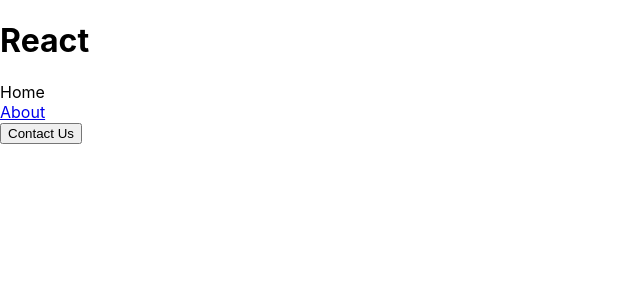
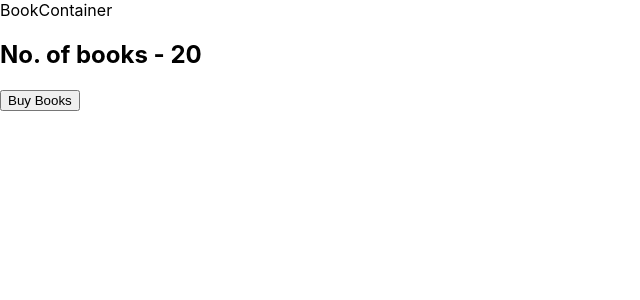
Before and after one commit to rajatmishra11/2000320120133, a React (Create React App) app: page / in a window 1280 px wide. Shown: the top 300 px of the page, without its empty margins (0-640 px from the left). Built offline with nearby package versions, Linux system fonts and the light colour scheme.

Commit message:
Added Redux and React-Redux

```diff
--- a/package.json
+++ b/package.json
@@ -9,8 +9,10 @@
     "axios": "^1.6.7",
     "react": "^18.2.0",
     "react-dom": "^18.2.0",
+    "react-redux": "^9.1.0",
     "react-router-dom": "^6.22.3",
     "react-scripts": "5.0.1",
+    "redux": "^5.0.1",
     "web-vitals": "^2.1.4"
   },
   "scripts": {
--- a/src/App.js
+++ b/src/App.js
@@ -1,5 +1,5 @@
 import "./App.css";
-import Routing from "./Components/Routing";
+
 
 
 
@@ -28,6 +28,12 @@ import Routing from "./Components/Routing";
 // import AxiosUpdate from "./Components/AxiosUpdate";
 // import AgeValidation from "./Components/AgeValidation";
 // import Name from "./Components/Name";
+// import Routing from "./Components/Routing";
+
+import { Provider } from "react-redux";
+import store from "../src/reduxContainer/Store"
+import BookContainer from "./reduxContainer/BookContainer";
+
 
 function App() {
 
@@ -100,69 +106,75 @@ function App() {
 // console.log(one, two, three, rest);
 
   return (
-    <div>
-      <h1>React</h1>
-      {/* <h2>{x}</h2>
-      <button onClick={updateState}>Click me to Change x</button> */}
 
-      {/* <FetchUser/> */}
+  //   <div>
+  //     <h1>React</h1>
+  //     {/* <h2>{x}</h2>
+  //     <button onClick={updateState}>Click me to Change x</button> */}
 
-      {/* <UseEffect/> */}
+  //     {/* <FetchUser/> */}
 
-      {/* <UseRef/> */}
+  //     {/* <UseEffect/> */}
 
-      {/* <Parent/> */}
+  //     {/* <UseRef/> */}
 
-      {/* <UseContext/> */}
+  //     {/* <Parent/> */}
 
-      {/* <UseContext2/> */}
+  //     {/* <UseContext/> */}
 
-      {/* <UseMemo/> */}
+  //     {/* <UseContext2/> */}
 
-      {/* <UseCallback/> */}
+  //     {/* <UseMemo/> */}
 
-      {/* <Forms/> */}
+  //     {/* <UseCallback/> */}
 
-      {/* <ChildB getData={getData}/> */}
+  //     {/* <Forms/> */}
+
+  //     {/* <ChildB getData={getData}/> */}
 
 
-    {/*
-      {IPL[0]} <br />
-    {IPL[1]} <br />
-    {IPL[2]} <br />
-      */}
-    {/* {IPL.map((team)=> <h1> {team} </h1> )}
-      {res} */}
+  //   {/*
+  //     {IPL[0]} <br />
+  //   {IPL[1]} <br />
+  //   {IPL[2]} <br />
+  //     */}
+  //   {/* {IPL.map((team)=> <h1> {team} </h1> )}
+  //     {res} */}
 
 
-    {/* {IPL.map((team, index)=> <h1 key={index}> {team} </h1> )} */}
+  //   {/* {IPL.map((team, index)=> <h1 key={index}> {team} </h1> )} */}
 
-    {/* {l1.map((obj)=> <h1 key={obj.id} > {obj.name}</h1>)} */}
+  //   {/* {l1.map((obj)=> <h1 key={obj.id} > {obj.name}</h1>)} */}
 
-    {/* <h1>hello my name is {allValue.firstName} {allValue.lastName}</h1>
-     <button onClick={handleButton}>Click here</button>  */}
+  //   {/* <h1>hello my name is {allValue.firstName} {allValue.lastName}</h1>
+  //    <button onClick={handleButton}>Click here</button>  */}
 
-    {/* <ol>
-      {items.map(item=>( <li> {item}</li>))}
-    </ol>
-    <button onClick={handleAdd}>Reciepe</button> */}
+  //   {/* <ol>
+  //     {items.map(item=>( <li> {item}</li>))}
+  //   </ol>
+  //   <button onClick={handleAdd}>Reciepe</button> */}
 
-    {/* <Counter/> */}
+  //   {/* <Counter/> */}
 
-    {/* <Custom/> */}
+  //   {/* <Custom/> */}
 
-    {/* <AxiosTutorial/> */}
+  //   {/* <AxiosTutorial/> */}
 
-    {/* <AxiosPost/> */}
+  //   {/* <AxiosPost/> */}
 
-    {/* <AxiosUpdate/> */}
+  //   {/* <AxiosUpdate/> */}
 
-    {/* <AgeValidation/> */}
+  //   {/* <AgeValidation/> */}
 
-    {/* <Name  fname= "John" lname="Doe"/> */}
+  //   {/* <Name  fname= "John" lname="Doe"/> */}
 
-    <Routing/>
-    </div>
+  //   {/* <Routing/> */}
+  // </div>
+
+  <Provider store={store}>
+      <BookContainer/>
+    </Provider>
+
   );
 }
 
--- /dev/null
+++ b/src/reduxContainer/BookAction.js
@@ -0,0 +1,8 @@
+import { buy_book } from "./BookTypes"
+
+const purchase_book=()=>{
+    return {
+        type : buy_book
+    }
+}
+export default purchase_book;
--- /dev/null
+++ b/src/reduxContainer/BookContainer.js
@@ -0,0 +1,18 @@
+import React from 'react'
+import { useDispatch, useSelector } from 'react-redux'
+import purchase_book from './BookAction'
+
+const BookContainer = () => {
+    const noOfBooks =   useSelector(state=> state.NumberOfBooks)
+    const dispatch= useDispatch()
+  return (
+    <>
+        <div>BookContainer</div>
+        <h2>No. of books - {noOfBooks}</h2>
+        <button onClick={()=>{dispatch(purchase_book())}
+        }>Buy Books</button>
+    </>
+  )
+}
+
+export default BookContainer
--- /dev/null
+++ b/src/reduxContainer/BookReducer.js
@@ -0,0 +1,21 @@
+// BookReducer.js
+import { buy_book } from "./BookTypes";
+
+// Contains initial state
+const initialState = {
+    NumberOfBooks: 20
+};
+
+const BookReducer = (state = initialState, action) => {
+    switch (action.type) {
+        case buy_book:
+            return {
+                ...state,
+                NumberOfBooks: state.NumberOfBooks - 1 // Corrected subtraction
+            };
+        default:
+            return state;
+    }
+};
+
+export default BookReducer;
--- /dev/null
+++ b/src/reduxContainer/BookTypes.js
@@ -0,0 +1 @@
+export const buy_book= 'buy_book';
--- /dev/null
+++ b/src/reduxContainer/Store.js
@@ -0,0 +1,6 @@
+import { createStore } from 'redux'; // Import createStore from redux, not react-redux
+import BookReducer from "./BookReducer";
+
+const store = createStore(BookReducer);
+// Redux store holds state of Application
+export default store;
```
Also changed, not shown: 2 other files (tests, documents, lock files or other folders).
